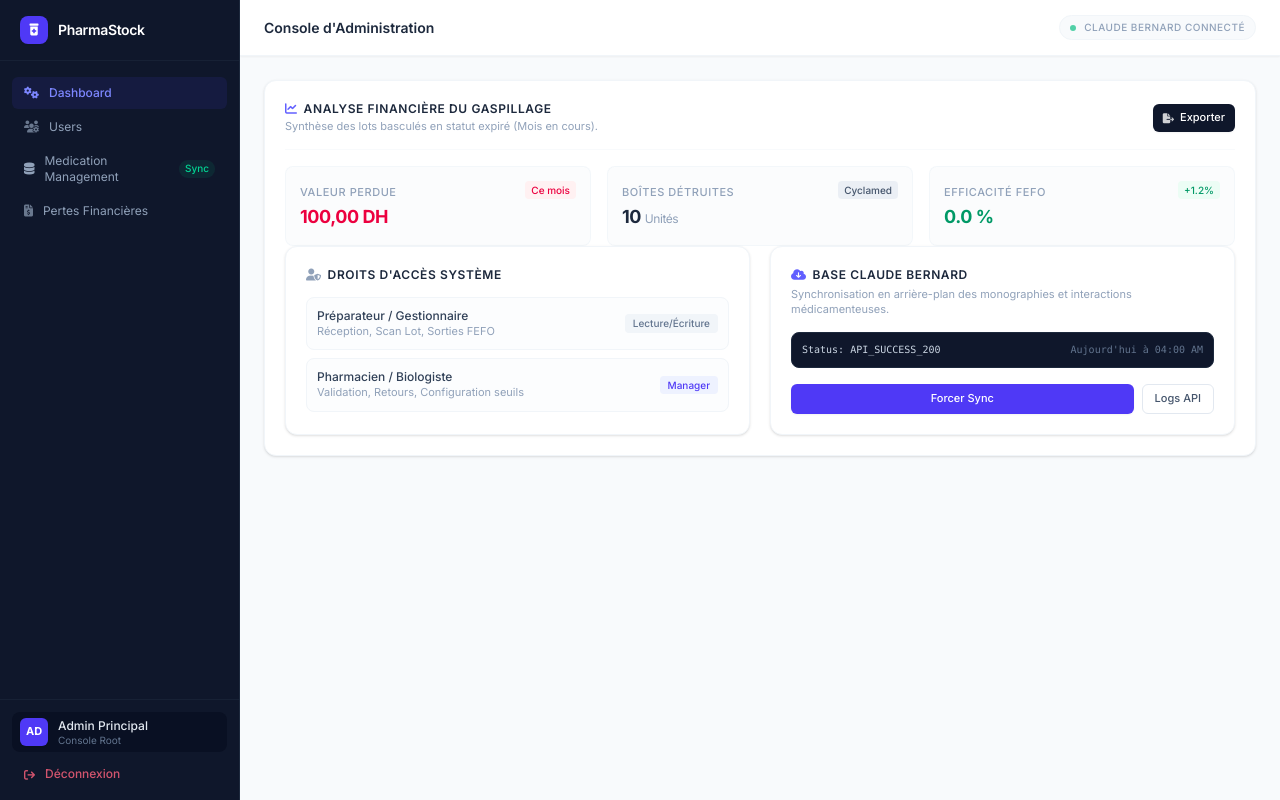
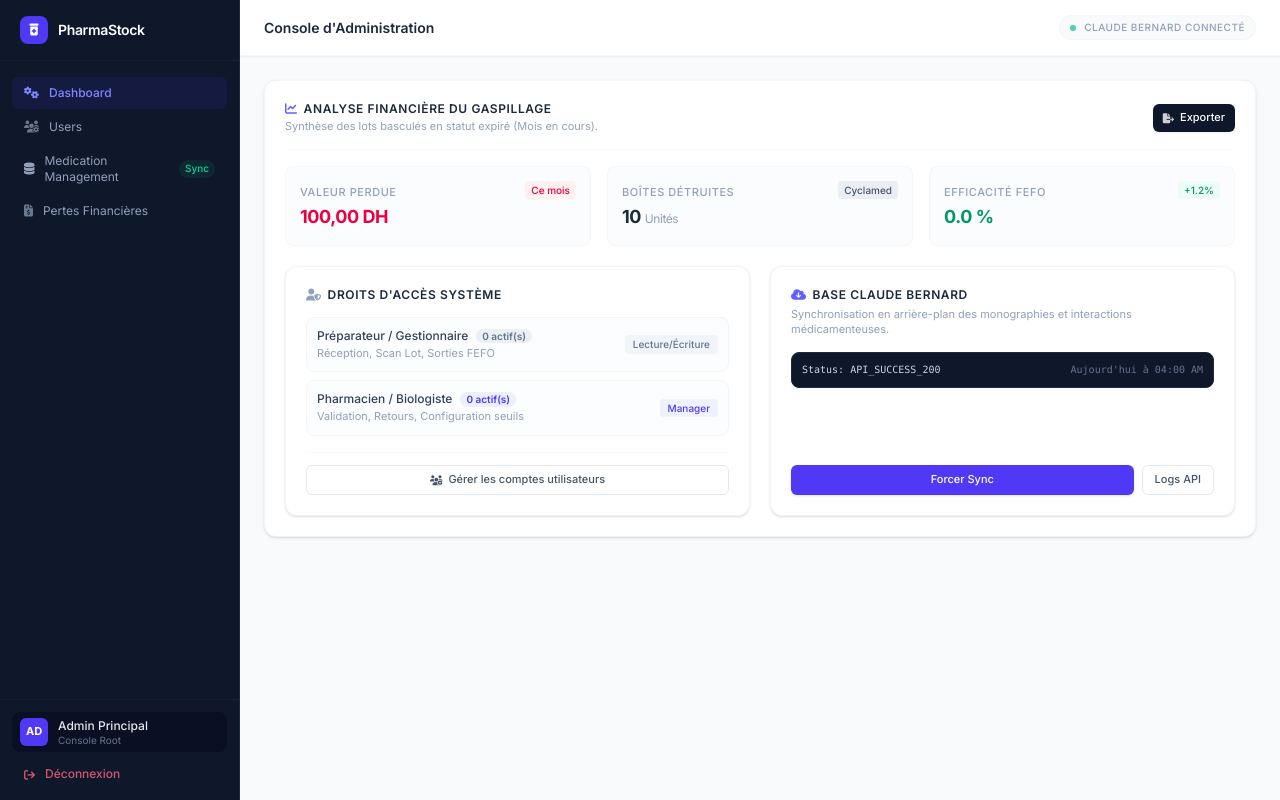
Before and after one commit to abderrahim177/PharmaFEFO-, a PHP site: page /admin/dashboard.php in a window 1280 px wide. Run offline with PHP 8.4, Linux system fonts and the light colour scheme; tables that the repository leaves empty or names only in its code hold one stand-in row (values such as "Sample post").

Commit message:
add function getUserCounter

```diff
--- a/src/repository/UserRepository.php
+++ b/src/repository/UserRepository.php
@@ -89,4 +89,23 @@ class users {
         exit();
     }
 }
+public function getUsersCountByRole() : array
+{
+    try {
+        $query = "SELECT role, COUNT(*) as total FROM users GROUP BY role";
+        $stmt = $this->pdo->query($query);
+        $results = $stmt->fetchAll(PDO::FETCH_ASSOC);
+
+        $counts = ['preparateur' => 0, 'pharmacien' => 0, 'admin' => 0];
+        foreach ($results as $row) {
+            $counts[$row['role']] = $row['total'];
+        }
+
+        return $counts;
+
+    } catch (PDOException $e) {
+        error_log("Erreur COUNT users: " . $e->getMessage());
+        return ['preparateur' => 0, 'pharmacien' => 0, 'admin' => 0];
+    }
 }
+}
--- a/templates/views/admin/dashboard.php
+++ b/templates/views/admin/dashboard.php
@@ -1,13 +1,15 @@
 <?php
 require_once __DIR__ . "/../../../config/database.php";
 require_once __DIR__ . "/../../../src/repository/DashboardRepository.php";
-
+require_once __DIR__ . "/../../../src/repository/UserRepository.php";
 // 2. Instanciation dial l-BDD u l-Repository
 
 $dbInstance = new Database();
 $pdo = $dbInstance->getConnection();
 $repository = new globaleStatics($pdo);
+$repositorys = new users($pdo);
 $stats = $repository->getPertesStatsGlobal();
+$userCounts = $repositorys->getUsersCountByRole();
 ?>
 <!DOCTYPE html>
 <html lang="fr">
@@ -148,34 +150,51 @@ $stats = $repository->getPertesStatsGlobal();
                 </div>
 
                 <!-- GRID ACCÈS ET CLAUDE BERNARD -->
-                <div class="grid grid-cols-1 lg:grid-cols-2 gap-5">
+               <div class="mt-[20px] grid grid-cols-1 lg:grid-cols-2 gap-5">
 
-                    <!-- ACCÈS ACTEURS -->
     <div class="bg-white p-5 rounded-xl border border-slate-100 shadow-sm flex flex-col justify-between">
         <div>
             <h3 class="text-xs font-semibold text-slate-800 mb-3.5 flex items-center gap-1.5 uppercase tracking-wider">
                 <i class="fa-solid fa-user-shield text-slate-400 text-xs"></i> Droits d'Accès Système
             </h3>
+
             <div class="space-y-2">
                 <div class="p-2.5 border border-slate-100 rounded-lg flex items-center justify-between bg-slate-50/40">
                     <div>
+                        <div class="flex items-center gap-2">
                             <p class="text-xs font-medium text-slate-700">Préparateur / Gestionnaire</p>
-                                        <p class="text-[11px] text-slate-400">Réception, Scan Lot, Sorties FEFO</p>
+                            <span class="text-[10px] text-slate-500 bg-slate-200/60 px-1.5 py-0.2 rounded-full font-semibold">
+                                <?php echo $userCounts['preparateur']; ?> actif(s)
+                            </span>
+                        </div>
+                        <p class="text-[11px] text-slate-400 mt-0.5">Réception, Scan Lot, Sorties FEFO</p>
                     </div>
                     <span class="text-[10px] text-slate-500 bg-slate-100 px-2 py-0.5 rounded font-medium">Lecture/Écriture</span>
                 </div>
+
                 <div class="p-2.5 border border-slate-100 rounded-lg flex items-center justify-between bg-slate-50/40">
                     <div>
+                        <div class="flex items-center gap-2">
                             <p class="text-xs font-medium text-slate-700">Pharmacien / Biologiste</p>
-                                        <p class="text-[11px] text-slate-400">Validation, Retours, Configuration seuils</p>
+                            <span class="text-[10px] text-indigo-600 bg-indigo-100/60 px-1.5 py-0.2 rounded-full font-semibold">
+                                <?php echo $userCounts['pharmacien']; ?> actif(s)
+                            </span>
+                        </div>
+                        <p class="text-[11px] text-slate-400 mt-0.5">Validation, Retours, Configuration seuils</p>
                     </div>
                     <span class="text-[10px] text-indigo-600 bg-indigo-50 px-2 py-0.5 rounded font-medium">Manager</span>
                 </div>
             </div>
         </div>
+
+        <div class="mt-4 pt-3 border-t border-slate-50">
+            <a href="./table_users.php" class="w-full inline-flex items-center justify-center gap-1.5 border border-slate-200 text-slate-600 hover:text-slate-800 hover:bg-slate-50 hover:border-slate-300 text-[11px] font-medium py-1.5 px-3 rounded-md transition cursor-pointer shadow-3xs">
+                <i class="fa-solid fa-users-gear text-[10px]"></i>
+                Gérer les comptes utilisateurs
+            </a>
+        </div>
     </div>
 
-                    <!-- INTEGRATION CLAUDE BERNARD -->
     <div class="bg-white p-5 rounded-xl border border-slate-100 shadow-sm flex flex-col justify-between">
         <div>
             <h3 class="text-xs font-semibold text-slate-800 mb-1 flex items-center gap-1.5 uppercase tracking-wider">
@@ -190,7 +209,7 @@ $stats = $repository->getPertesStatsGlobal();
         </div>
 
         <div class="flex gap-2 mt-4">
-                            <button class="flex-1 bg-indigo-600 hover:bg-indigo-700 text-white text-[11px] font-medium py-1.5 rounded-md transition shadow-xs cursor-pointer">
+            <button class="flex-1 bg-indigo-600 hover:bg-indigo-700 text-white text-[11px] font-medium py-1.5 rounded-md transition shadow-sm cursor-pointer">
                 Forcer Sync
             </button>
             <button class="border border-slate-200 text-slate-600 text-[11px] font-medium py-1.5 px-3 rounded-md hover:bg-slate-50 transition cursor-pointer">
@@ -200,7 +219,6 @@ $stats = $repository->getPertesStatsGlobal();
     </div>
 
 </div>
-
             </div>
     </main>
 </body>
```
Lines whose indentation alone changed are shown as unchanged.
